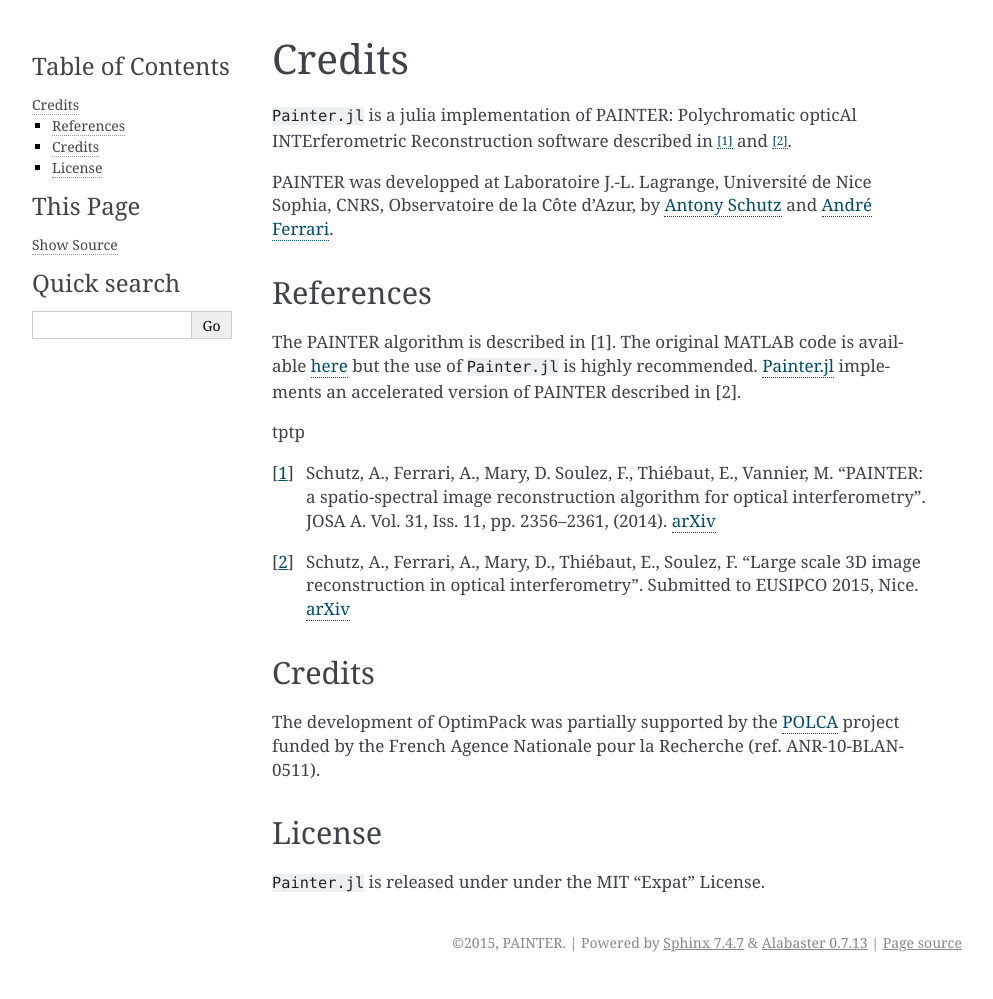
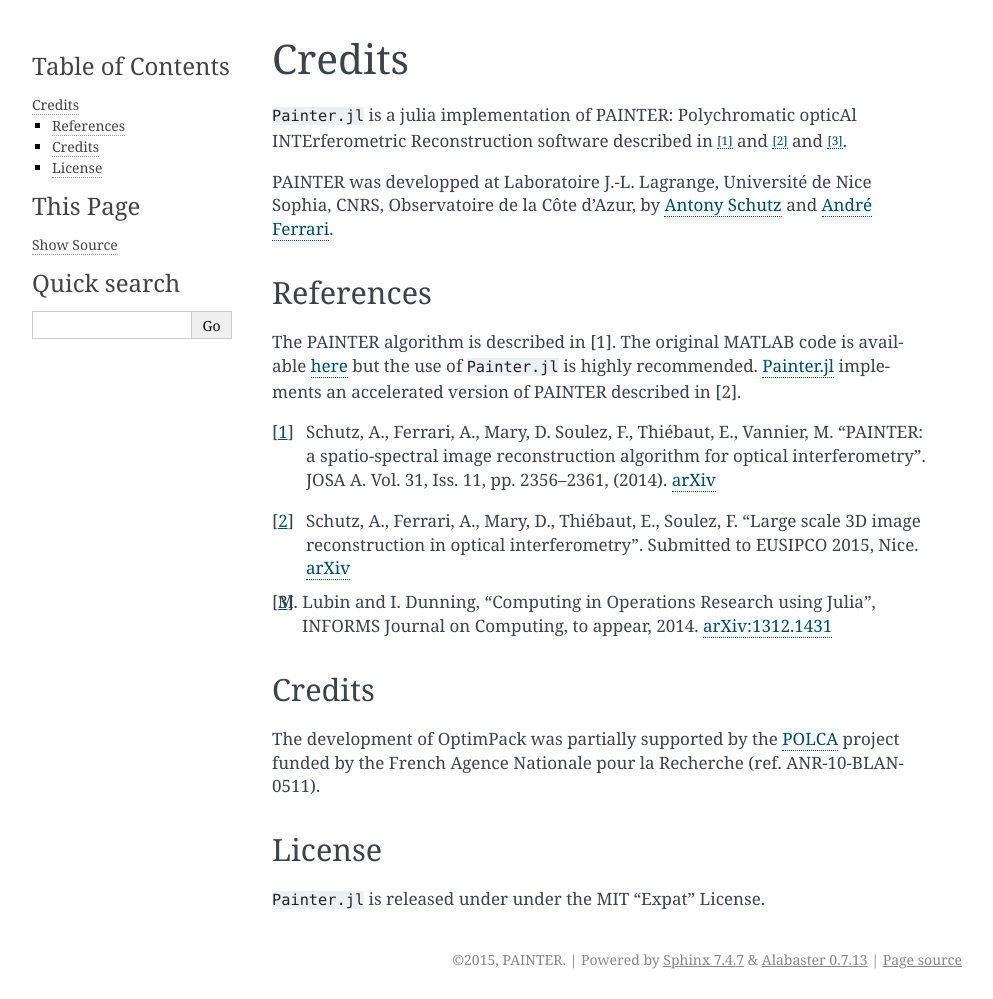
Before and after one commit to andferrari/PAINTER.jl, a Sphinx documentation site: the page built from doc/source/credits.rst, in a window 1280 px wide. Shown: the whole page, without its empty margins (148-1141 px from the left). Built offline with Sphinx 7.4.7, drawn with Linux system fonts in a browser that asks for light colours; formulas are drawn with MathJax 3.

Commit message:
ref test

```diff
--- a/doc/source/credits.rst
+++ b/doc/source/credits.rst
@@ -2,7 +2,7 @@ Credits
 =======
 
 ``Painter.jl`` is a julia implementation of PAINTER: Polychromatic
-opticAl INTErferometric Reconstruction software described in [1]_ and [2]_.
+opticAl INTErferometric Reconstruction software described in [1]_ and [2]_ and [3]_.
 
 PAINTER was developped at Laboratoire J.-L. Lagrange, Université de Nice
 Sophia, CNRS, Observatoire de la Côte d'Azur, by `Antony
@@ -18,10 +18,11 @@ of ``Painter.jl`` is highly recommended.
 `Painter.jl <https://github.com/andferrari/Painter.jl>`_ implements
 an accelerated version of PAINTER described in [2].
 
-tptp
 
 .. [1] Schutz, A., Ferrari, A., Mary, D. Soulez, F., Thiébaut, E., Vannier, M. "PAINTER: a spatio-spectral image reconstruction algorithm for optical interferometry". JOSA A. Vol. 31, Iss. 11, pp. 2356–2361, (2014). `arXiv <http://arxiv.org/abs/1407.1885>`_
 .. [2] Schutz, A., Ferrari, A., Mary, D., Thiébaut, E., Soulez, F. "Large scale 3D image reconstruction in optical interferometry". Submitted to EUSIPCO 2015, Nice. `arXiv <http://arxiv.org/abs/1503.01565>`_
+.. [3] M. Lubin and I. Dunning, "Computing in Operations Research using Julia", INFORMS Journal on Computing, to appear, 2014. `arXiv:1312.1431 <http://arxiv.org/abs/1312.1431>`_
+
 
 Credits
 -------
```
